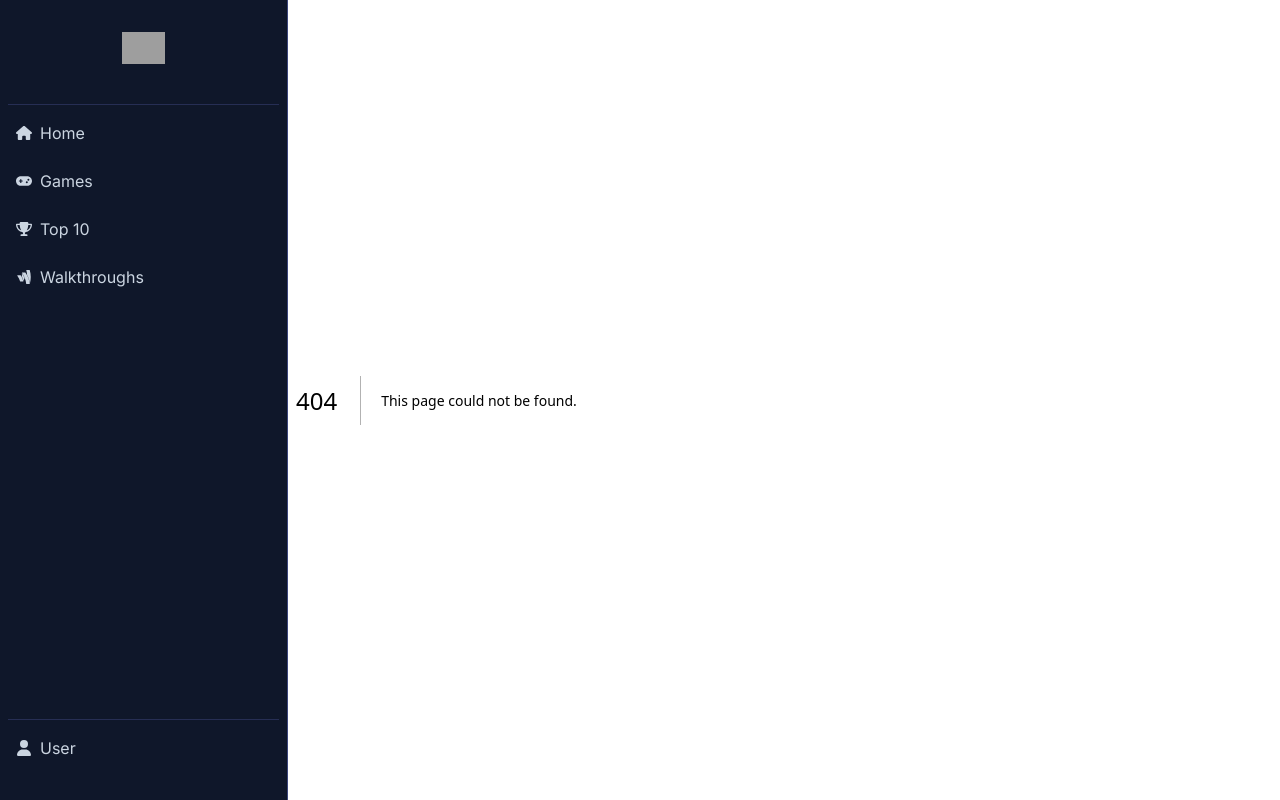
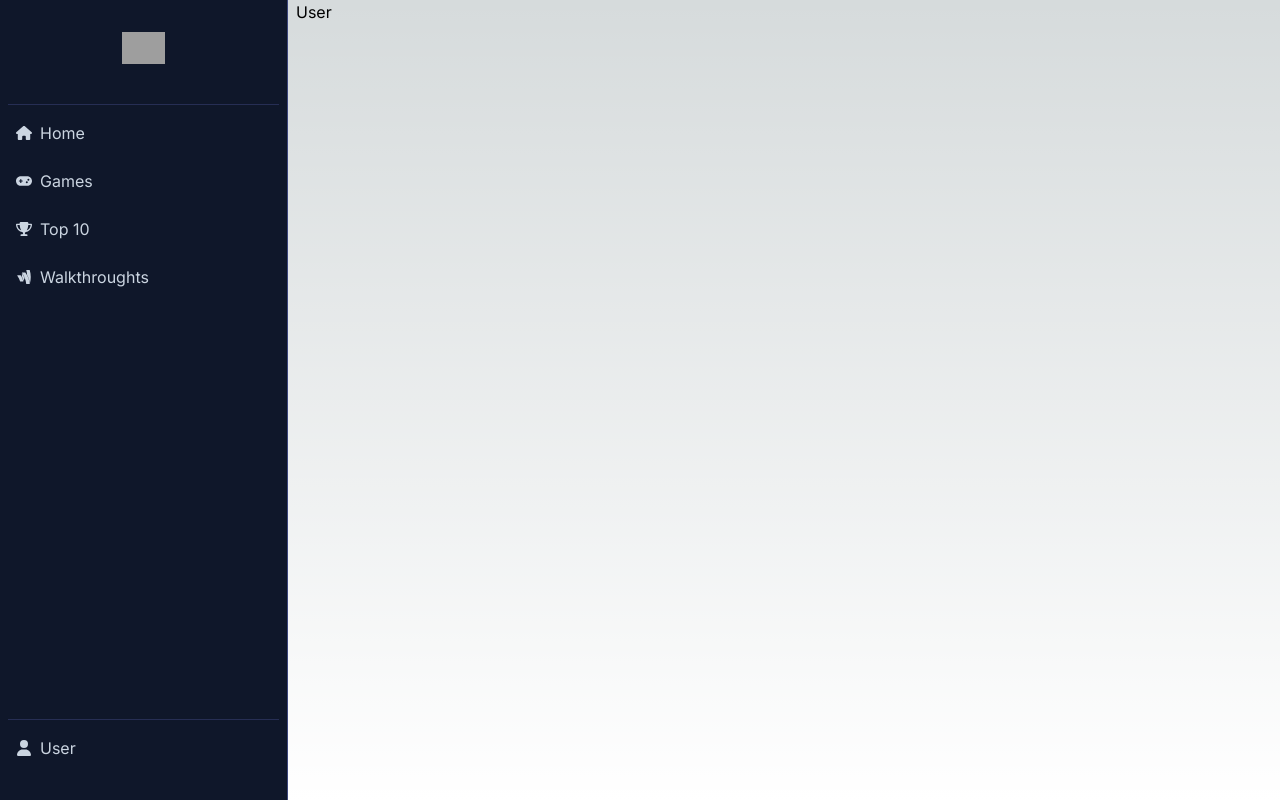
Before and after one commit to rbragadev/nextjs-course, a Next.js app: page /user in a window 1280 px wide. Before the commit this address had no page. Built offline with nearby package versions, Linux system fonts and the light colour scheme; grey boxes are pictures that could not be loaded.

Commit message:
refactor componentes

```diff
--- /dev/null
+++ b/src/app/top10/page.tsx
@@ -0,0 +1,7 @@
+export default function Top10() {
+  return (
+    <div>
+      <p>Top10</p>
+    </div>
+  );
+}
--- /dev/null
+++ b/src/app/user/page.tsx
@@ -0,0 +1,7 @@
+export default function User() {
+  return (
+    <div>
+      <p>User</p>
+    </div>
+  );
+}
--- /dev/null
+++ b/src/app/walkthroughts/page.tsx
@@ -0,0 +1,7 @@
+export default function Walkthroughts() {
+  return (
+    <div>
+      <p>Walkthroughts</p>
+    </div>
+  );
+}
--- /dev/null
+++ b/src/components/Navbar/NavbarList.tsx
@@ -0,0 +1,16 @@
+import { cn } from '@/helpers/cn';
+
+type NavbarListProps = React.ComponentProps<'ul'>;
+
+export const NavbarList = ({ children, className }: NavbarListProps) => {
+  return (
+    <ul
+      className={cn(
+        `my-4 border-t border-indigo-400/20 hover:border-indigo-400/40`,
+        className,
+      )}
+    >
+      {children}
+    </ul>
+  );
+};
--- /dev/null
+++ b/src/components/Navbar/NavbarListItem.tsx
@@ -0,0 +1,19 @@
+import { cn } from '@/helpers/cn';
+
+type NavbarListItemProps = React.ComponentProps<'li'>;
+
+export const NavbarListItem = ({
+  children,
+  className,
+}: NavbarListItemProps) => {
+  return (
+    <li
+      className={cn(
+        `my-2 rounded-lg bg-transparent p-2 hover:bg-indigo-400 cursor-pointer flex gap-2 items-center hover:text-slate-100`,
+        className,
+      )}
+    >
+      {children}
+    </li>
+  );
+};
--- /dev/null
+++ b/src/components/Navbar/NavbarListItemButton.tsx
@@ -0,0 +1,19 @@
+'use client';
+
+import { cn } from '@/helpers/cn';
+import { NavbarListItem } from './NavbarListItem';
+
+type NavbarListItemButtonProps = React.ComponentProps<'button'>;
+
+export const NavbarListItemButton = ({
+  children,
+  className,
+}: NavbarListItemButtonProps) => {
+  return (
+    <NavbarListItem className={cn('p-0', className)}>
+      <button className="flex gap-2 items-center rounded-lg p-2 w-full">
+        {children}
+      </button>
+    </NavbarListItem>
+  );
+};
--- /dev/null
+++ b/src/components/Navbar/NavbarListItemLink.tsx
@@ -0,0 +1,23 @@
+import Link from 'next/link';
+
+import { cn } from '@/helpers/cn';
+import { NavbarListItem } from './NavbarListItem';
+
+type NavbarListItemLinkProps = React.ComponentProps<typeof Link>;
+
+export const NavbarListItemLink = ({
+  href,
+  children,
+  className,
+}: NavbarListItemLinkProps) => {
+  return (
+    <NavbarListItem className={cn('p-0', className)}>
+      <Link
+        href={href}
+        className="flex gap-2 items-center p-2 w-full rounded-lg"
+      >
+        {children}
+      </Link>
+    </NavbarListItem>
+  );
+};
--- a/src/components/Navbar/index.tsx
+++ b/src/components/Navbar/index.tsx
@@ -7,35 +7,11 @@ import {
   WalkThroughsIcon,
 } from '../Icons';
 
+import { NavbarList } from './NavbarList';
+import { NavbarListItemLink } from './NavbarListItemLink';
+import { NavbarListItemButton } from './NavbarListItemButton';
+
 type NavbarProps = React.ComponentProps<'nav'>;
-type NavbarListProps = React.ComponentProps<'ul'>;
-type NavbarListItemProps = React.ComponentProps<'li'>;
-
-const NavbarList = ({ children, className }: NavbarListProps) => {
-  return (
-    <ul
-      className={cn(
-        `my-4 border-t border-indigo-400/20 hover:border-indigo-400/40`,
-        className,
-      )}
-    >
-      {children}
-    </ul>
-  );
-};
-
-const NavbarListItem = ({ children, className }: NavbarListItemProps) => {
-  return (
-    <li
-      className={cn(
-        `my-2 rounded-lg bg-transparent p-2 hover:bg-indigo-400 cursor-pointer flex gap-2 items-center hover:text-slate-100`,
-        className,
-      )}
-    >
-      {children}
-    </li>
-  );
-};
 
 export const Navbar = ({ className, ...props }: NavbarProps) => {
   return (
@@ -53,23 +29,23 @@ export const Navbar = ({ className, ...props }: NavbarProps) => {
         />
       </div>
       <NavbarList className={'flex-grow'}>
-        <NavbarListItem>
+        <NavbarListItemLink href="/">
           <HomeIcon className="w-4 h-4" /> Home
-        </NavbarListItem>
-        <NavbarListItem>
+        </NavbarListItemLink>
+        <NavbarListItemLink href="/games">
           <GamesIcon className="w-4 h-4" /> Games
-        </NavbarListItem>
-        <NavbarListItem>
+        </NavbarListItemLink>
+        <NavbarListItemLink href="/top10">
           <Top10Icon className="w-4 h-4" /> Top 10
-        </NavbarListItem>
-        <NavbarListItem>
-          <WalkThroughsIcon className="w-4 h-4" /> Walkthroughs
-        </NavbarListItem>
+        </NavbarListItemLink>
+        <NavbarListItemLink href="/walkthroughts">
+          <WalkThroughsIcon className="w-4 h-4" /> Walkthroughts
+        </NavbarListItemLink>
       </NavbarList>
       <NavbarList>
-        <NavbarListItem>
+        <NavbarListItemLink href="/user">
           <UserIcon className="w-4 h-4" /> User
-        </NavbarListItem>
+        </NavbarListItemLink>
       </NavbarList>
     </nav>
   );
```
